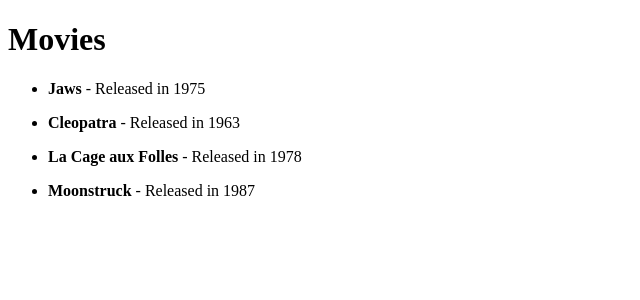
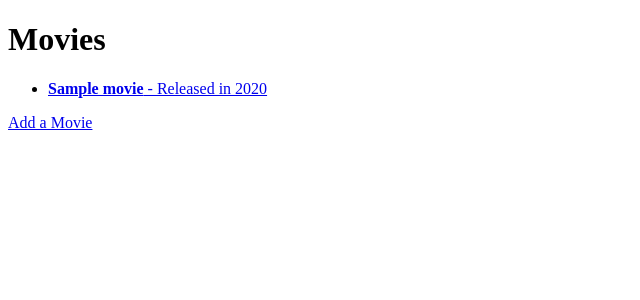
Before and after one commit to chaudhryna/django-movies, a Django app: page /movies in a window 1280 px wide. Shown: the top 300 px of the page, without its empty margins (0-640 px from the left). Run offline with Django 4.2, Linux system fonts and the light colour scheme; tables that the repository leaves empty hold one stand-in row (values such as "Sample post").

Commit message:
Finished course

```diff
--- /dev/null
+++ b/movies/admin.py
@@ -0,0 +1,5 @@
+from .models import Movie
+
+from django.contrib import admin
+
+admin.site.register(Movie)
--- /dev/null
+++ b/movies/models.py
@@ -0,0 +1,8 @@
+from django.db import models
+
+class Movie(models.Model):
+  title = models.CharField(max_length=200)
+  year = models.IntegerField()
+
+  def __str__(self):
+    return f'{self.title} from {self.year}'
--- a/movies/templates/movies/movies.html
+++ b/movies/templates/movies/movies.html
@@ -10,8 +10,9 @@
   <h1>Movies</h1>
   {% for movie in movies %}
   <ul>
-    <li><strong>{{ movie.title }}</strong> - Released in {{ movie.year }}</li>
+    <li><a href="movies/{{movie.id}}"><strong>{{ movie.title }}</strong> - Released in {{ movie.year }}</a></li>
   </ul>
   {% endfor %}
+  <a href="/movies/add">Add a Movie</a>
 </body>
 </html>
--- a/movies/urls.py
+++ b/movies/urls.py
@@ -20,5 +20,8 @@ from movies import views
 urlpatterns = [
     path('admin/', admin.site.urls),
     path('', views.home),
-    path('movies', views.movies)
+    path('movies', views.movies),
+    path('movies/<int:id>', views.detail),
+    path('movies/add', views.add),
+    path('movies/delete/<int:id>', views.delete)
 ]
--- a/movies/views.py
+++ b/movies/views.py
@@ -1,32 +1,35 @@
-from django.http import HttpResponse
+from django.http import HttpResponse, HttpResponseRedirect, Http404
 from django.shortcuts import render
+from .models import Movie
 
 def movies(request):
-  context = {
-    'movies': [
-      {
-        'id': 8,
-        'title': 'Jaws',
-        'year': 1975
-      },
-      {
-        'id': 2,
-        'title': 'Cleopatra',
-        'year': 1963
-      },
-      {
-        'id': 3,
-        'title': 'La Cage aux Folles',
-        'year': 1978
-      },
-      {
-        'id': 4,
-        'title': 'Moonstruck',
-        'year': 1987
-      }
-    ]
-  }
+  movies = Movie.objects.all()
+  context = {'movies': movies}
   return render(request, 'movies/movies.html', context)
 
 def home(request):
   return render
+
+def detail(request, id):
+  movie = Movie.objects.get(pk=id)
+  context = {'movie': movie}
+  return render(request, 'movies/detail.html', context)
+
+def add(request):
+  title = request.POST.get('title')
+  year = request.POST.get('year')
+
+  if title and year:
+    movie = Movie(title=title, year=year)
+    movie.save()
+    return HttpResponseRedirect('/movies')
+
+  return render(request, 'movies/add.html')
+
+def delete(request, id):
+  try:
+    movie = Movie.objects.get(pk=id)
+  except:
+    raise Http404('Movie does not exist.')
+  movie.delete()
+  return HttpResponseRedirect('/movies')
```
Also changed, not shown: movies/templates/movies/add.html (added, +19 -0 lines), movies/templates/movies/detail.html (added, +16 -0 lines), movies/migrations/0001_initial.py (added), movies/migrations/__init__.py (added).
